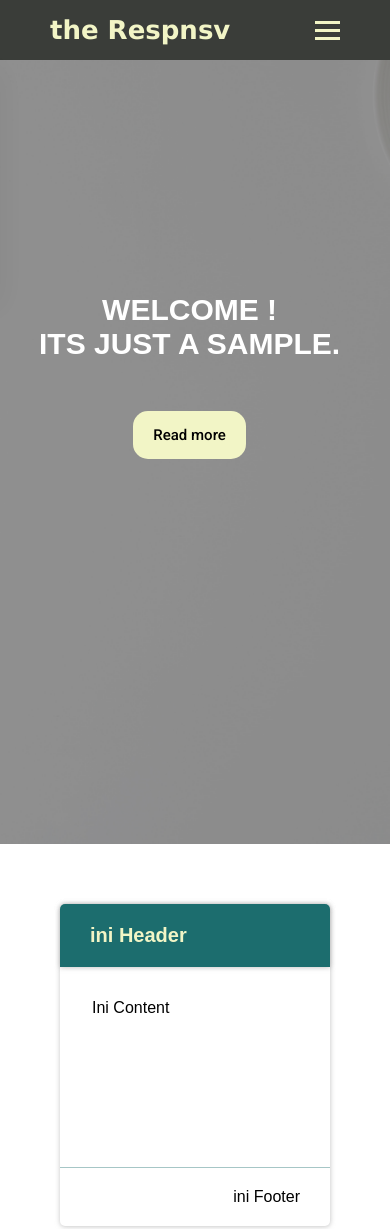
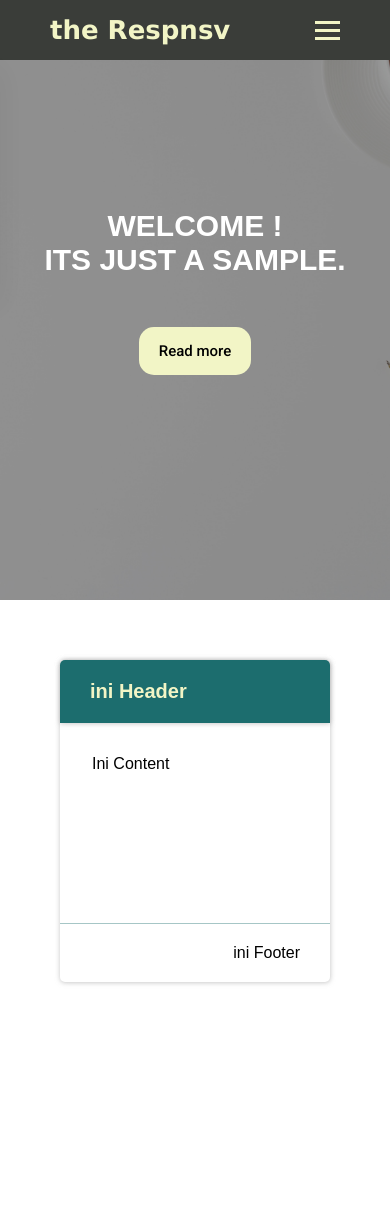
Before and after one commit to Rialga/theRespnsv, a plain HTML site: page index.html in a window 390 px wide. After the commit the page ends 1042 px from the top, so only its background shows below. Drawn offline with nearby package versions, Linux system fonts and the light colour scheme.

Commit message:
perbarui

```diff
--- a/css/style.css
+++ b/css/style.css
@@ -39,7 +39,7 @@ merah skicik    : #c7664c
     top: 0;
     left: 0;
     width: 100%;
-    transition: 400ms      ;
+    transition: 400ms;
 }
 
 .lock{
@@ -48,7 +48,6 @@ merah skicik    : #c7664c
 }
 
 .lock .nav-logo{
-
     font-size: 2.6rem;
     font-weight: bold;
     font-family: Verdana, Geneva, Tahoma, sans-serif;
@@ -121,7 +120,7 @@ merah skicik    : #c7664c
 
 
 .hero {
-    height: 100vh;
+    height: 1000px;
     width: 100%;
     background: black;
     overflow: hidden;
@@ -143,12 +142,10 @@ merah skicik    : #c7664c
     left: 10%;
     font-size: 40px;
     color: white;
-    max-height: 100%;
-    max-width: 100%;
+    max-height: 500px;
   }
 
   .hero-overlay button{
-
     background-color: #f2f5c6;
     cursor: pointer;
     border-radius: 15px;
@@ -162,9 +159,9 @@ merah skicik    : #c7664c
   }
 
 .container{
-    width: 70%;
+    width: 1000px;
     padding: 60px;
-    min-height: 100vh;
+    min-height: 200px;
     margin: auto;
     background-color: white;
 }
@@ -182,7 +179,6 @@ merah skicik    : #c7664c
 
     background-color: #1c6d6e;
     box-shadow: 0.2px 0.6px 5px #9999;
-
     width:100%;
     border-bottom: #3a3d39;
     padding: 2em;
@@ -212,12 +208,9 @@ merah skicik    : #c7664c
     font-size: medium;
     padding: 20px 30px 20px 30px;
     border-top: 1.5px solid #1c6d6e63;
-
 }
 
 /* End Of Main Contetn */
-
-
 @media only screen and (max-width: 933px) {
 
 
@@ -241,8 +234,7 @@ merah skicik    : #c7664c
         border-radius: 10px;
         text-align: center;
         transition: 0.2s;
-        box-shadow:
-            0 10px 27px rgba(0, 0, 0, 0.05);
+        box-shadow:0 10px 27px rgba(0, 0, 0, 0.05);
     }
 
     .nav-menu.active {
@@ -273,9 +265,6 @@ merah skicik    : #c7664c
         background-color: rgba(245, 222, 179, 0);
     }
 
-
-
-
     .hamburger {
         display: block;
         cursor: pointer;
@@ -295,12 +284,13 @@ merah skicik    : #c7664c
 
 
     .hero-overlay {
+        top: 20%;
+        left: 0%;
         text-align: center;
         margin-top: 40px;
         font-size: 20px;
         color: white;
-        max-height: 100%;
-        max-width: 100%;
+        width: 100%;
       }
 
 
@@ -308,5 +298,9 @@ merah skicik    : #c7664c
         width: 100%;
     }
 
+    .hero {
+        height: 600px;
+    }
+
 
 }
```
